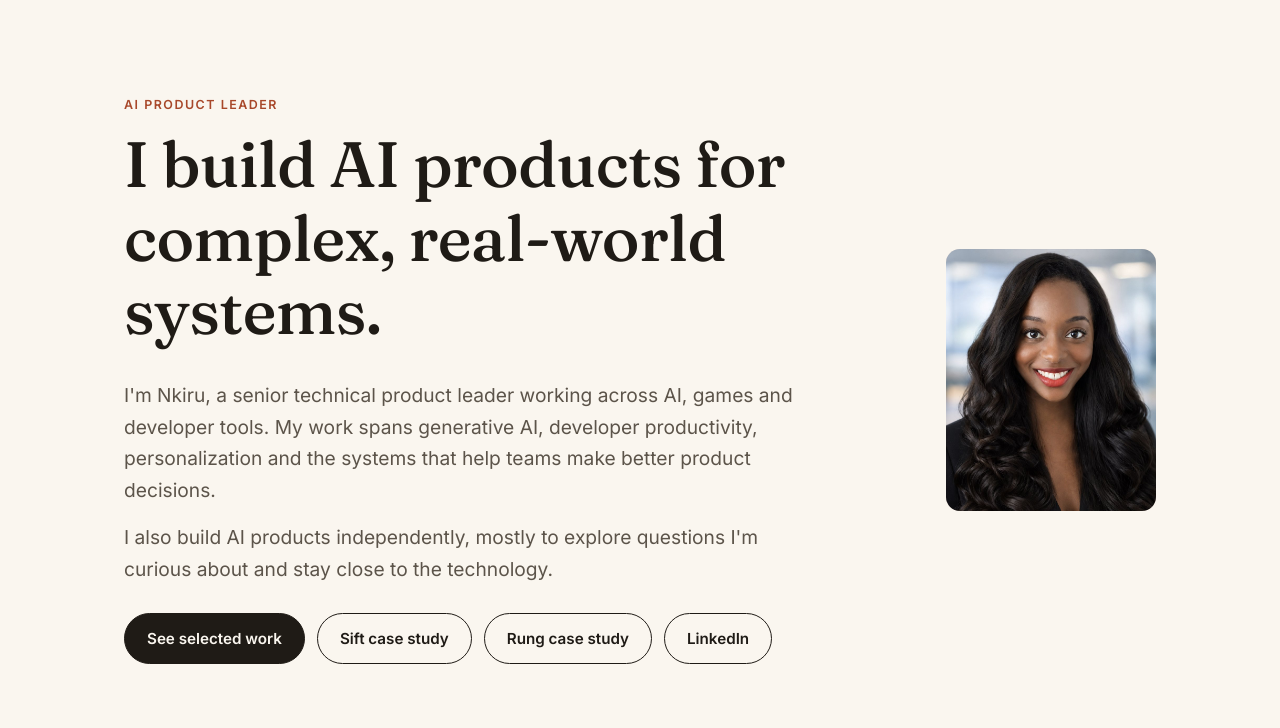
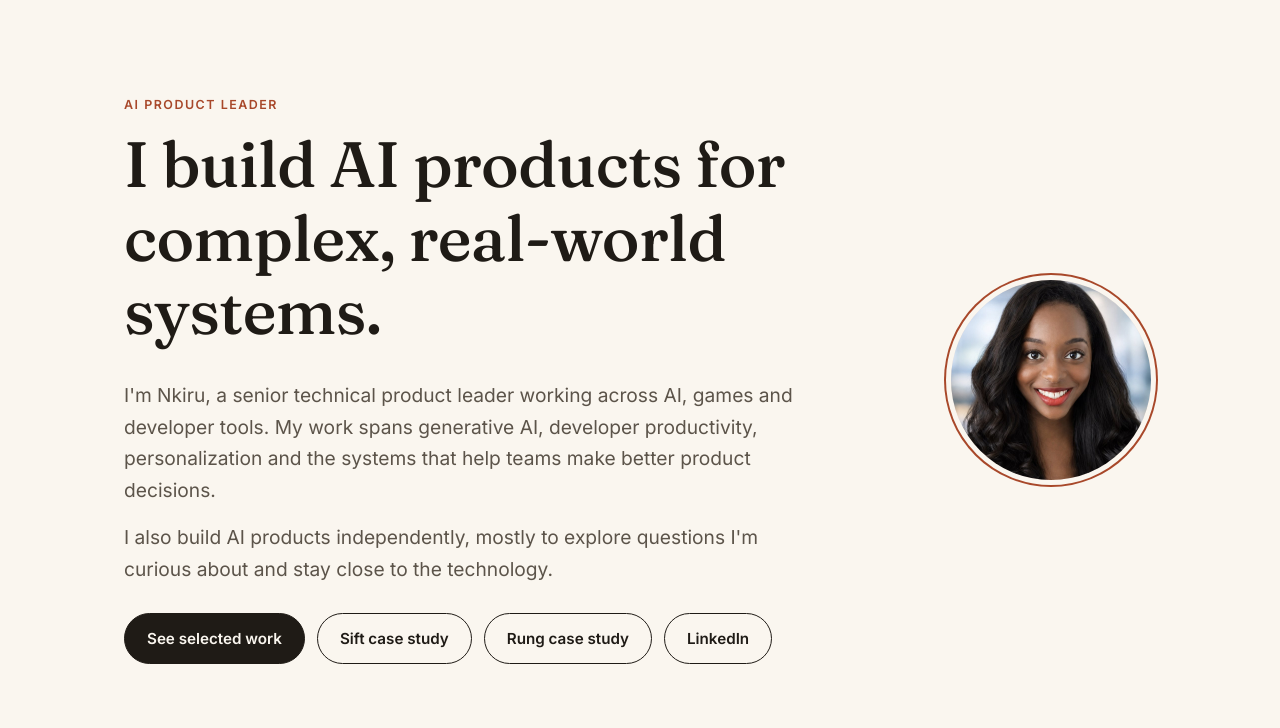
Before and after one commit to nkiruanizoba/nkiruanizoba-site, a plain HTML site: page index.html in a window 1280 px wide. Shown: the part 72-800 px from the top of the page. Drawn offline with Linux system fonts and the light colour scheme.

Commit message:
website photo format change

```diff
--- a/styles.css
+++ b/styles.css
@@ -150,11 +150,16 @@ section + section { border-top: 1px solid var(--line); }
 }
 
 .portrait {
+  display: block;
   width: 210px;
-  aspect-ratio: 4 / 5;
-  border-radius: 14px;
+  aspect-ratio: 1 / 1;
+  border-radius: 50%;
   object-fit: cover;
+  object-position: 50% 12%;
   background: var(--accent-soft);
+  /* cream gap, then a thin terracotta ring that echoes the "N." logo */
+  border: 5px solid var(--bg);
+  box-shadow: 0 0 0 2px var(--accent);
 }
 
 .portrait-placeholder {
```
